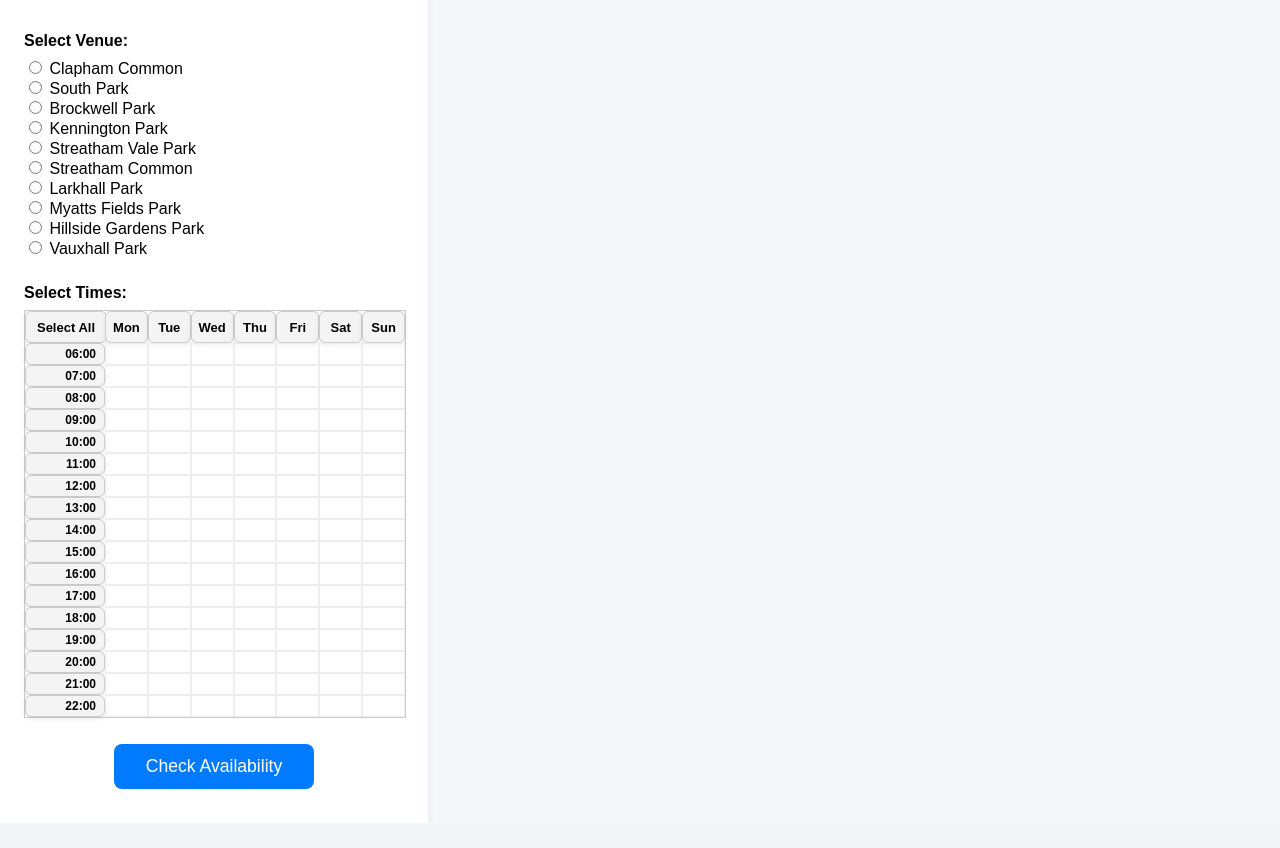
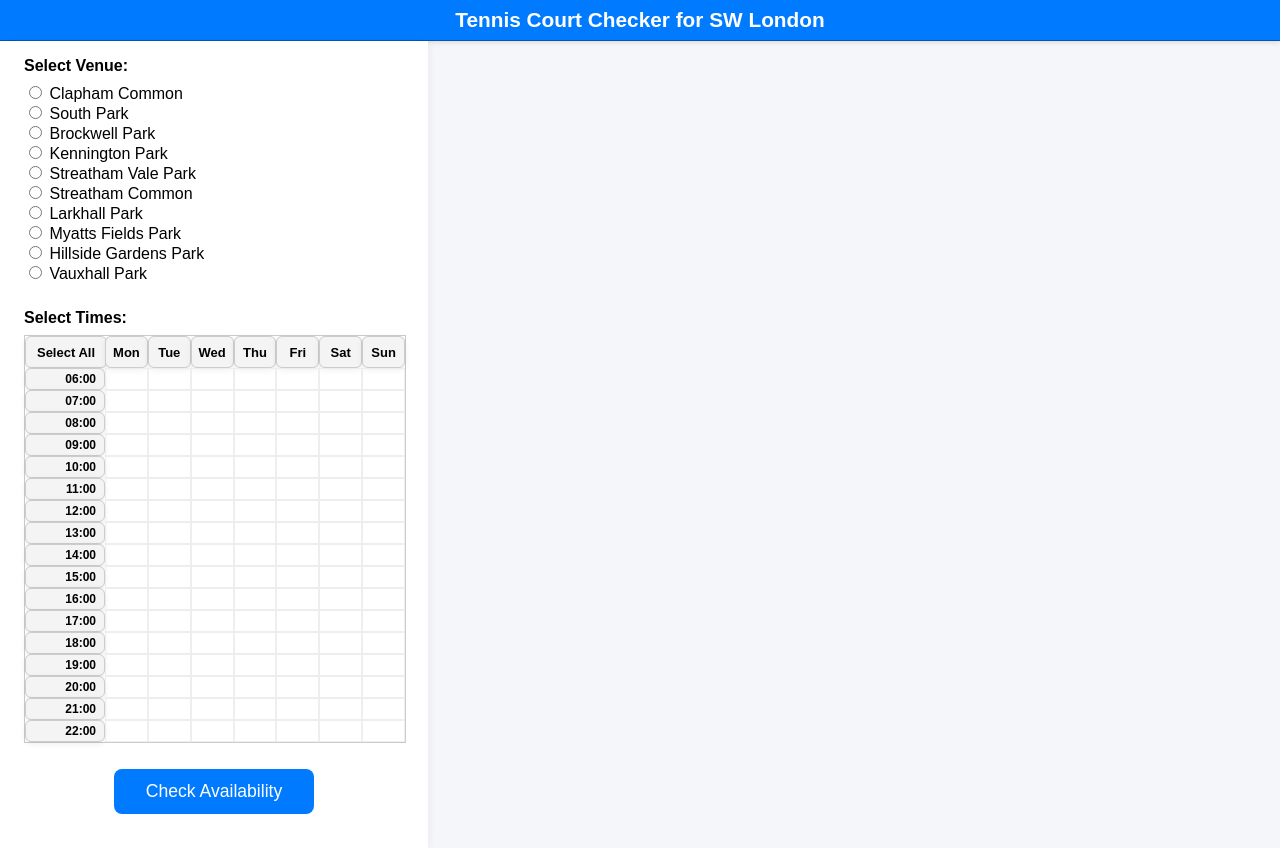
Before and after one commit to ggpettifer/tennis-availability-app, a FastAPI app: page / in a window 1280 px wide. Before the commit the page ends 789 px from the top, so only its background shows below. Run offline with FastAPI, Linux system fonts and the light colour scheme.

Commit message:
added title

```diff
--- a/static/style.css
+++ b/static/style.css
@@ -5,16 +5,31 @@ body {
   padding: 0;
 }
 
+.title-bar {
+  background: #007BFF;
+  color: white;
+  padding: 8px 32px;
+  box-shadow: 0 2px 4px rgba(0,0,0,0.1);
+  border-bottom: 1px solid #0056b3;
+}
+
+.title-bar h1 {
+  margin: 0;
+  font-size: 1.3em;
+  font-weight: 600;
+  text-align: center;
+}
+
 .layout {
   display: flex;
-  min-height: 100vh;
+  min-height: calc(100vh - 44px); /* Subtract title bar height */
 }
 
 .sidebar {
   width: 380px;
   background: #fff;
   box-shadow: 2px 0 8px rgba(0,0,0,0.04);
-  padding: 32px 24px;
+  padding: 16px 24px 32px 24px;
   display: flex;
   flex-direction: column;
   gap: 24px;
--- a/templates/index.html
+++ b/templates/index.html
@@ -7,6 +7,9 @@
   <link rel="stylesheet" href="{{ url_for('static', path='/style.css') }}">
 </head>
 <body>
+  <header class="title-bar">
+    <h1>Tennis Court Checker for SW London</h1>
+  </header>
   <div class="layout">
     <aside class="sidebar">
       <div class="section" id="venue-selector">
```
